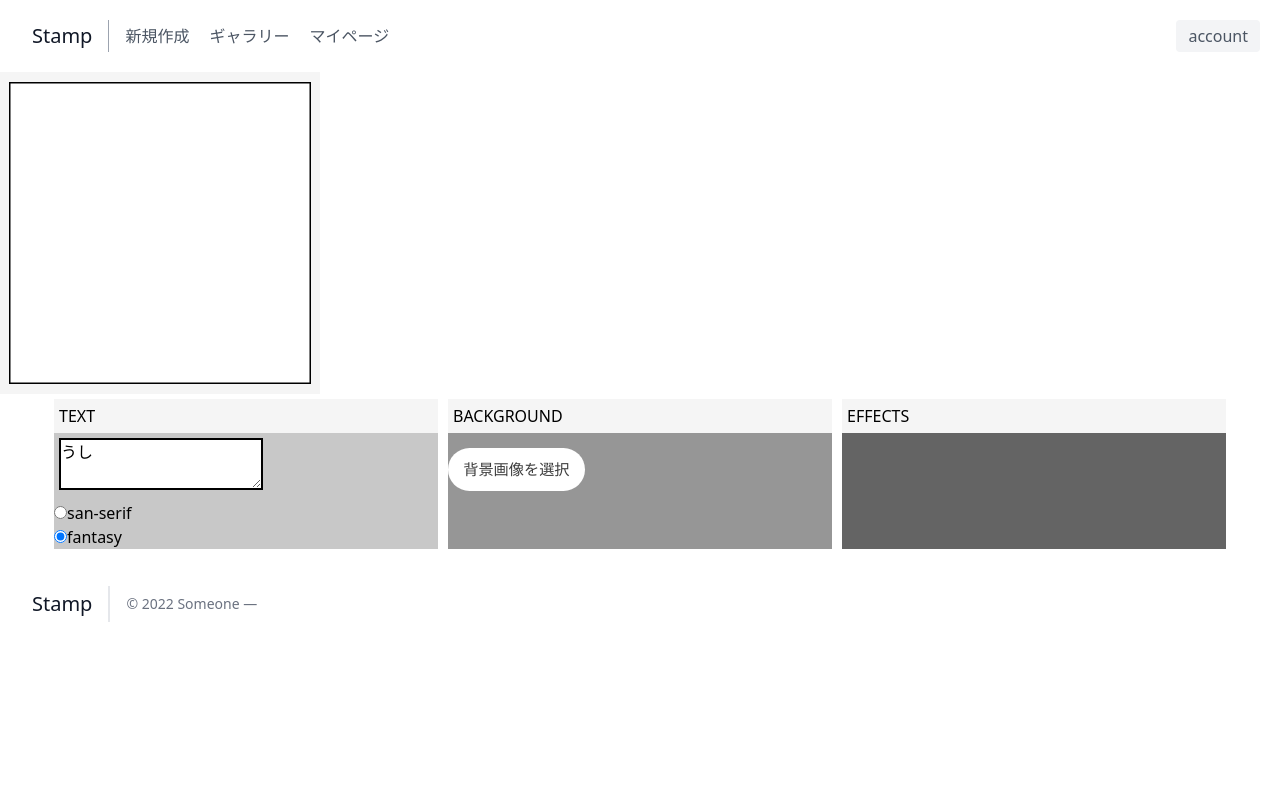
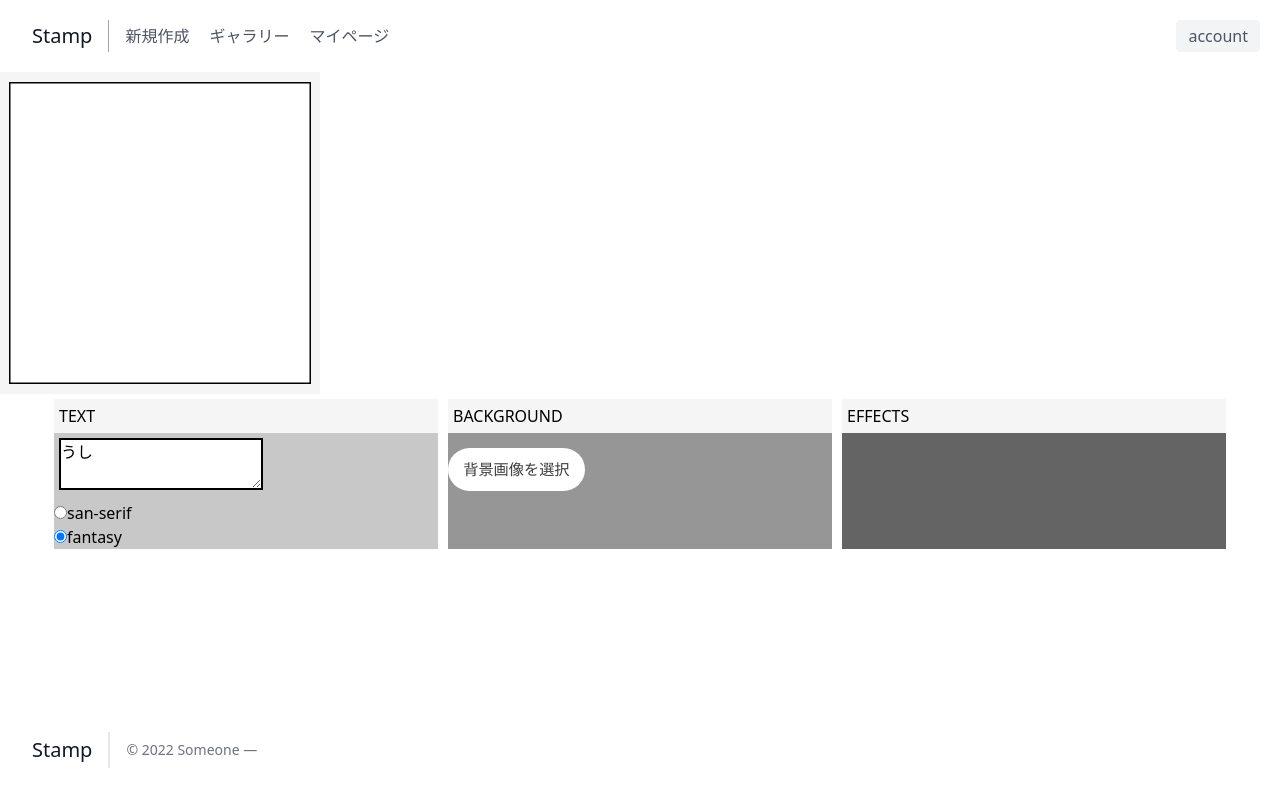
Before and after one commit to hackathon-22-spring-14/hackathon-22-spring-14-frontend, a Vue app: page / in a window 1280 px wide. Built offline with nearby package versions, Linux system fonts and the light colour scheme.

Commit message:
:recycle: header,footerをまとめる

```diff
--- a/src/components/pages/App.vue
+++ b/src/components/App.vue
@@ -1,6 +1,22 @@
 <template>
+  <MasterHeader />
   <router-view />
+  <MasterFooter />
 </template>
+
+<script lang="ts">
+import { defineComponent } from 'vue'
+import MasterFooter from './organisms/MasterFooter.vue'
+import MasterHeader from './organisms/MasterHeader.vue'
+
+export default defineComponent({
+  name: 'App',
+  components: {
+    MasterHeader,
+    MasterFooter,
+  },
+})
+</script>
 
 <style>
 :root {
@@ -21,4 +37,9 @@
 html {
   padding: 0;
 }
+
+footer {
+  position: absolute;
+  bottom: 0;
+}
 </style>
--- a/src/components/pages/CreatePage.vue
+++ b/src/components/pages/CreatePage.vue
@@ -1,15 +1,11 @@
 <script setup lang="ts">
 // This starter template is using Vue 3 <script setup> SFCs
 // Check out https://vuejs.org/api/sfc-script-setup.html#script-setup
-import Header from '../organisms/MasterHeader.vue'
-import Footer from '../organisms/MasterFooter.vue'
 import StampGenerator from '../organisms/StampGenerator.vue'
 </script>
 
 <template>
-  <Header></Header>
   <StampGenerator></StampGenerator>
-  <Footer></Footer>
 </template>
 
 <style>
--- a/src/components/pages/GalleryPage.vue
+++ b/src/components/pages/GalleryPage.vue
@@ -4,16 +4,12 @@
 import { defineComponent, Ref, ref } from 'vue'
 import { Stamp } from '../../lib/apis/generated'
 import { api } from '../../utils/api'
-import MasterHeader from '../organisms/MasterHeader.vue'
 import Card from '../molecules/StampCard.vue'
-import MasterFooter from '../organisms/MasterFooter.vue'
 
 export default defineComponent({
   name: 'GalleryPage',
   components: {
-    MasterHeader,
     Card,
-    MasterFooter,
   },
   setup() {
     const stampsInfo: Ref<Stamp[]> = ref([])
@@ -47,7 +43,6 @@ export default defineComponent({
 </script>
 
 <template>
-  <MasterHeader />
   <div>
     <p>
       <button style="background-color: whitesmoke" @click="addCard">
@@ -72,7 +67,6 @@ export default defineComponent({
 
     <!-- Repeat other cards -->
   </div>
-  <MasterFooter />
 </template>
 
 <style>
--- a/src/components/pages/MyPage.vue
+++ b/src/components/pages/MyPage.vue
@@ -1,13 +1,10 @@
 <script setup lang="ts">
 // This starter template is using Vue 3 <script setup> SFCs
 // Check out https://vuejs.org/api/sfc-script-setup.html#script-setup
-import Header from '../organisms/MasterHeader.vue'
-import Footer from '../organisms/MasterFooter.vue'
 import Card from '../molecules/StampCard.vue'
 </script>
 
 <template>
-  <Header></Header>
   <div class="cards">
     <!-- A card with given width -->
     <!--スタンプの数だけv-for-->
@@ -23,7 +20,6 @@ import Card from '../molecules/StampCard.vue'
 
     <!-- Repeat other cards -->
   </div>
-  <Footer></Footer>
 </template>
 
 <style>
--- a/src/main.ts
+++ b/src/main.ts
@@ -1,5 +1,5 @@
 import { createApp } from 'vue'
-import App from './components/pages/App.vue'
+import App from './components/App.vue'
 import './index.css'
 import router from './router'
 
```
